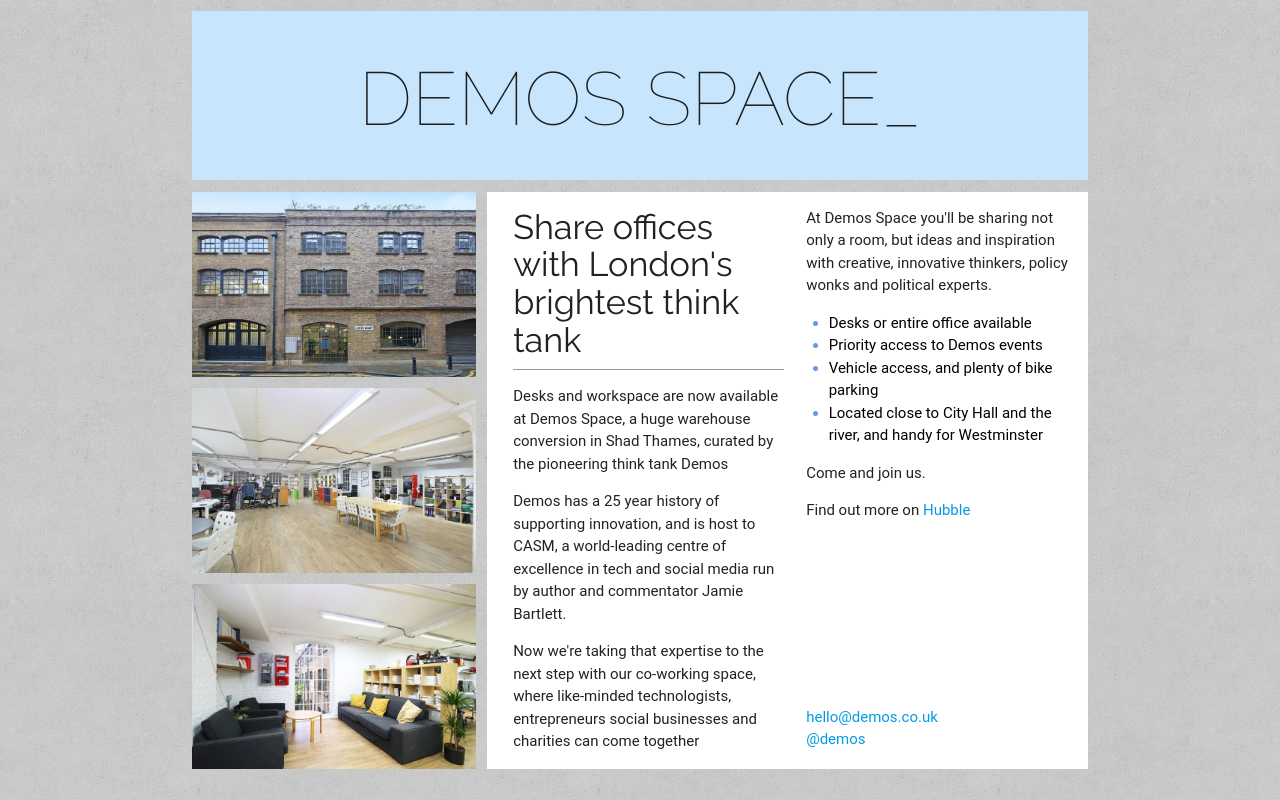
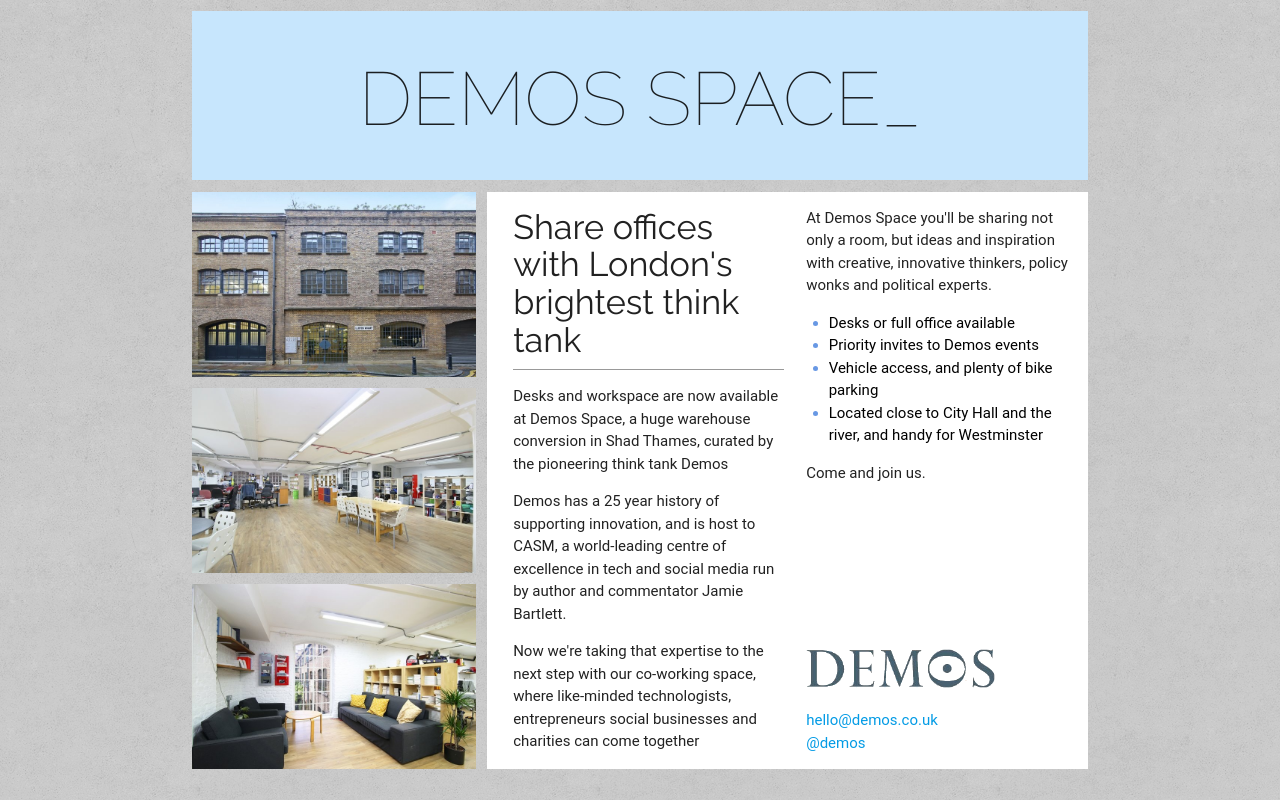
Before and after one commit to joshsmith2/demos-space, a plain HTML site: page index.html in a window 1280 px wide. Drawn offline with Linux system fonts and the light colour scheme; a web font is replaced by a local one.

Commit message:
Added logo and removed huddle link. Also favicon in

```diff
--- a/css/main.css
+++ b/css/main.css
@@ -42,6 +42,7 @@
     min-height: 577.75px!important;
     padding-left: 1rem;
     overflow: auto;
+    position: relative;
 }
 
 ul{
@@ -64,6 +65,20 @@
 }
 #img-3{
     background-image: url('../img/breakout.jpg');
+}
+
+#logo{
+    max-width: 210px;
+    width: 90%
+}
+
+#contact{
+    position: absolute;
+    bottom: 0;
+}
+
+.last{
+    margin-bottom: 133px
 }
 
 @media only screen and (min-width: 777px) {
--- a/index.html
+++ b/index.html
@@ -6,6 +6,7 @@
     <link rel="stylesheet" type="text/css" href="css/main.css" />
     <link rel="stylesheet" type="text/css" href="css/materialize.min.css" />
     <link href="https://fonts.googleapis.com/css?family=Raleway:100,200,400" rel="stylesheet">
+    <link rel="icon" type="image/x-icon" href="img/favicon.png" />
 </head>
 <body>
     <div class="container">
@@ -31,14 +32,14 @@
                     <div class="col m6">
                         <p>At Demos Space you'll be sharing not only a room, but ideas and inspiration with creative, innovative thinkers, policy wonks and political experts.</p>
                         <ul class="browser-default">
-                                <li><span>Desks or entire office available</span></li>
-                                <li><span>Priority access to Demos events</span></li>
+                            <li><span>Desks or full office available</span></li>
+                            <li><span>Priority invites to Demos events</span></li>
                             <li><span>Vehicle access, and plenty of bike parking</span></li>
                             <li><span>Located close to City Hall and the river, and handy for Westminster</span></li>
                         </ul>
-                            <p>Come and join us.</p>
-                            <p>Find out more on <a href="https://hubblehq.com/office-space/4724/lloyds-wharf?option=10615">Hubble</a><p>
+                        <p class="last">Come and join us.</p>
                         <div id="contact">
+                            <a href="http://www.demos.co.uk"><img id="logo" src="img/logo.png"/></a>
                             <p><a href="mailto:hello@demos.co.uk">hello@demos.co.uk</a><br/><a href="https://twitter.com/Demos">@demos</a></p>
                         </div>
                     </div>
```
Also changed, not shown: img/favicon.png (added), img/logo.png (added). Lines whose indentation alone changed are shown as unchanged.
